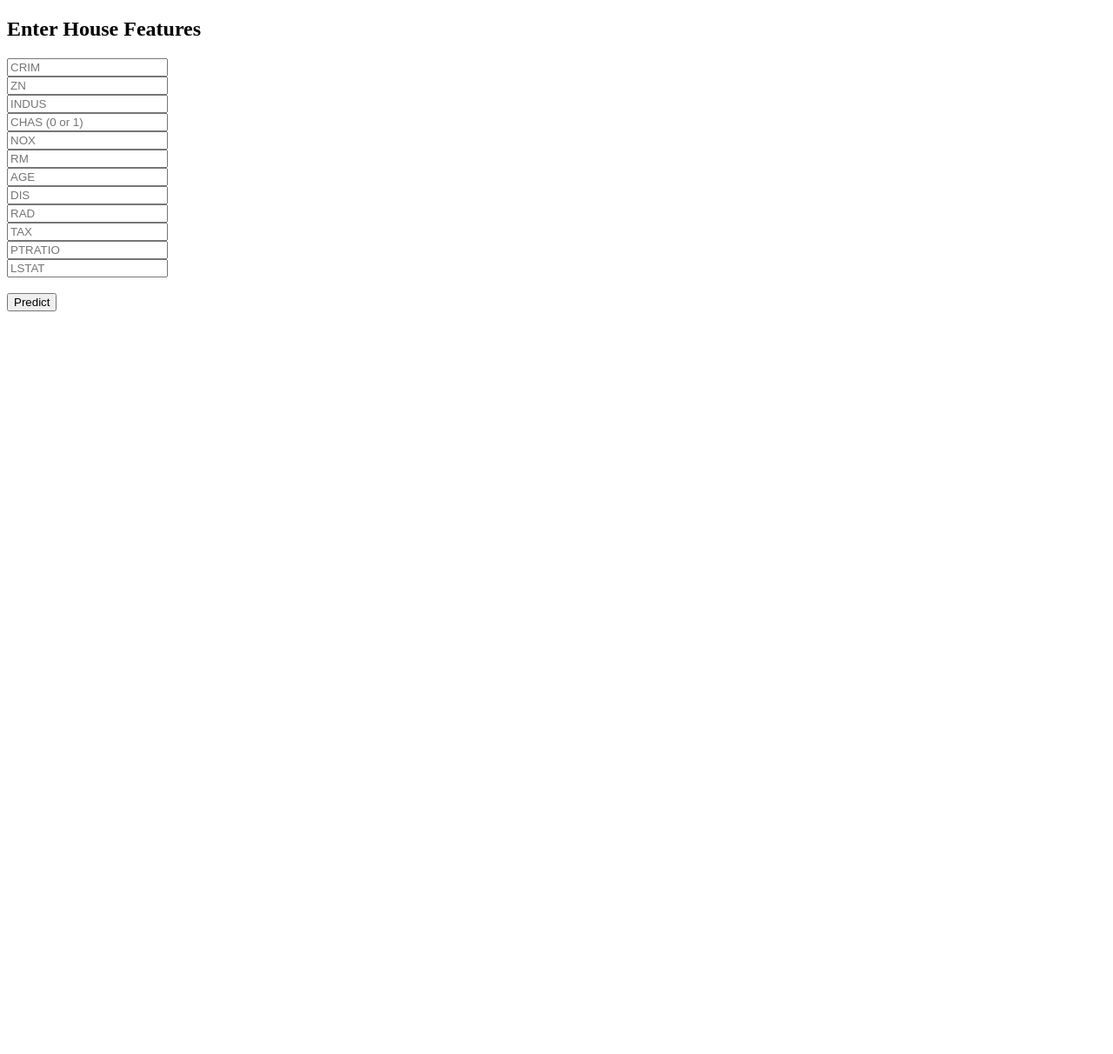
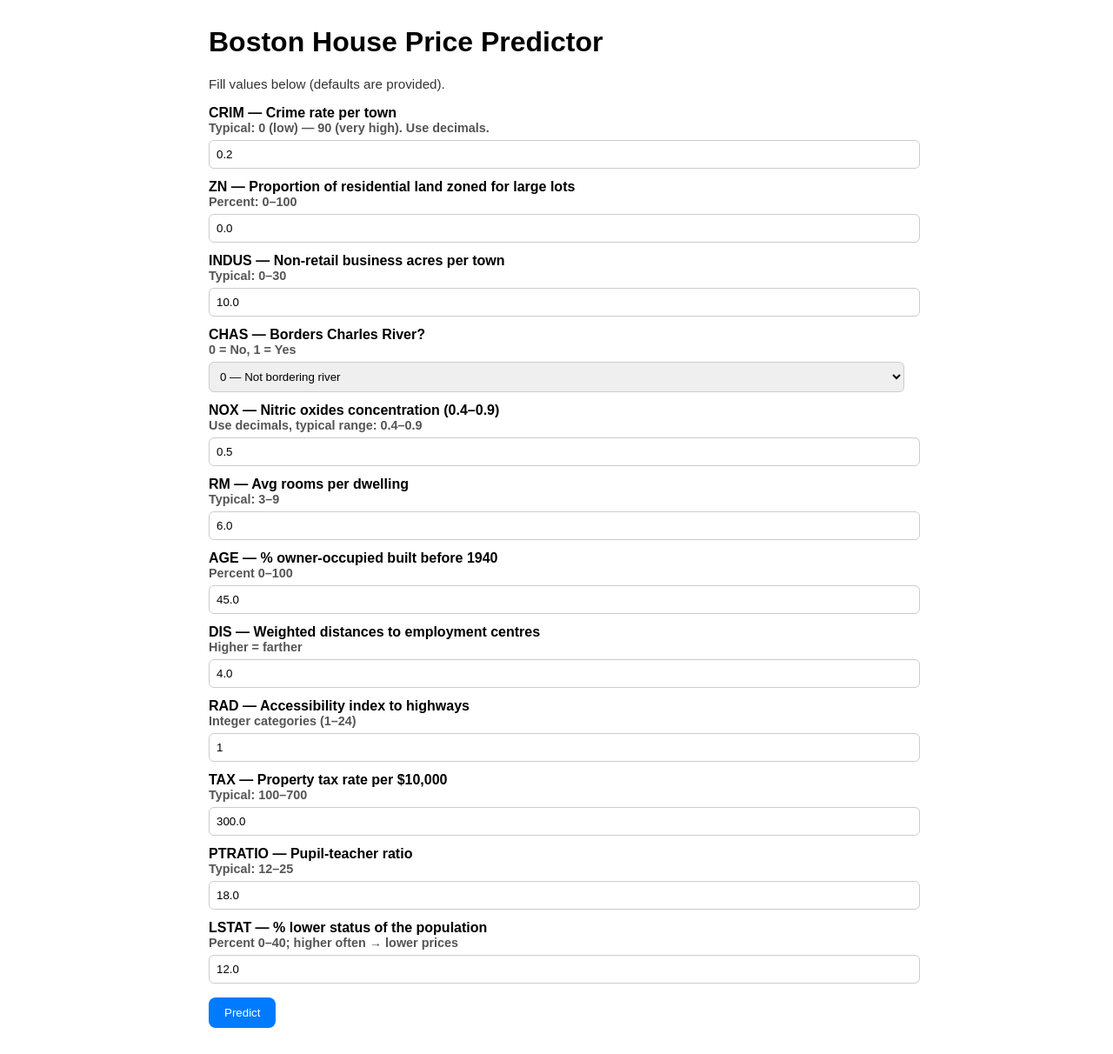
Before and after one commit to SonySunknal/Boston1-house-price, a Flask app: page / in a window 1280 px wide. Shown: the whole page at 87% size. Before the commit the page ends 358 px from the top, so only its background shows below. Run offline with Flask 3, Linux system fonts and the light colour scheme; parts of the project's set-up code (start-up, migrations or seed data) failed here and were passed over.

Commit message:
Friendly UI, validation, prepare for Render

```diff
--- a/app.py
+++ b/app.py
@@ -1,25 +1,81 @@
 from flask import Flask, request, render_template
 import pickle
 import numpy as np
+import os
 
-# Load model
-model = pickle.load(open("model.pkl", "rb"))
+# Load model and (optional) scaler if present
+BASE_DIR = os.path.dirname(__file__)
+MODEL_PATH = os.path.join(BASE_DIR, "model.pkl")
+SCALER_PATH = os.path.join(BASE_DIR, "scaler.pkl")
 
-# Initialize Flask
+# Load model (required)
+model = pickle.load(open(MODEL_PATH, "rb"))
+
+# Load scaler if available (optional)
+scaler = None
+if os.path.exists(SCALER_PATH):
+    try:
+        scaler = pickle.load(open(SCALER_PATH, "rb"))
+    except Exception:
+        scaler = None
+
+# IMPORTANT: order must match the order you used during training
+FEATURE_ORDER = ["CRIM", "ZN", "INDUS", "CHAS", "NOX", "RM", "AGE", "DIS", "RAD", "TAX", "PTRATIO", "LSTAT"]
+
 app = Flask(__name__)
 
 @app.route("/")
 def home():
-    return render_template("index.html")
+    # sensible defaults to help non-expert users
+    defaults = {
+        "CRIM": 0.2, "ZN": 0.0, "INDUS": 10.0, "CHAS": 0,
+        "NOX": 0.5, "RM": 6.0, "AGE": 45.0, "DIS": 4.0,
+        "RAD": 1, "TAX": 300.0, "PTRATIO": 18.0, "LSTAT": 12.0
+    }
+    return render_template("index.html", defaults=defaults, prediction_text=None, error=None)
 
 @app.route("/predict", methods=["POST"])
 def predict():
-    # Get values from form
-    features = [float(x) for x in request.form.values()]
-    final_features = [np.array(features)]
-    prediction = model.predict(final_features)[0]
+    errors = []
+    values = []
+    for feat in FEATURE_ORDER:
+        raw = request.form.get(feat, "").strip()
+        if raw == "":
+            errors.append(f"Missing value: {feat}")
+            values.append(np.nan)
+            continue
+        try:
+            if feat in ("CHAS", "RAD"):  # categorical/integer features
+                v = int(float(raw))
+            else:
+                v = float(raw)
+            values.append(v)
+        except ValueError:
+            errors.append(f"Invalid value for {feat}: {raw}")
+            values.append(np.nan)
 
-    return render_template("index.html", prediction_text=f"Predicted House Price: ${prediction:.2f}")
+    if errors:
+        # show errors and keep the entered values as defaults so user can correct
+        return render_template("index.html", prediction_text=None, error="; ".join(errors), defaults=dict(zip(FEATURE_ORDER, values)))
+
+    X = np.array([values])
+
+    # If you used a scaler during training, apply it here
+    if scaler is not None:
+        try:
+            X = scaler.transform(X)
+        except Exception as e:
+            return render_template("index.html", prediction_text=None, error=f"Scaler transform failed: {e}", defaults=dict(zip(FEATURE_ORDER, values)))
+
+    try:
+        prediction = model.predict(X)[0]
+    except Exception as e:
+        return render_template("index.html", prediction_text=None, error=f"Prediction failed: {e}", defaults=dict(zip(FEATURE_ORDER, values)))
+
+    # If your model was trained on median home values scaled (e.g. in $1000s), adjust here.
+    return render_template("index.html", prediction_text=f"Predicted House Price: ${prediction:.2f}", error=None, defaults=dict(zip(FEATURE_ORDER, values)))
 
 if __name__ == "__main__":
-    app.run(debug=True)
+    # Render will set PORT; keep default for local testing
+    port = int(os.environ.get("PORT", 5000))
+    app.run(debug=True, host="0.0.0.0", port=port)
--- a/templates/index.html
+++ b/templates/index.html
@@ -1,28 +1,96 @@
 <!DOCTYPE html>
 <html>
 <head>
-    <title>Boston House Price Prediction</title>
+  <meta charset="utf-8" />
+  <title>Boston House Price Predictor</title>
+  <style>
+    body{font-family:Arial,Helvetica,sans-serif;max-width:800px;margin:30px auto;padding:0 18px;}
+    label{display:block;margin-top:12px;font-weight:600;}
+    .hint{font-size:0.9rem;color:#555;margin-bottom:6px;}
+    input[type=number], select{width:100%;padding:8px;border-radius:6px;border:1px solid #ccc;}
+    .submit{margin-top:16px;padding:10px 18px;border-radius:8px;background:#007bff;color:#fff;border:none;cursor:pointer;}
+    .error{color:#b00020;margin-top:10px;}
+    .result{color:#006400;font-size:1.1rem;margin-top:12px;}
+    .small{font-size:0.95rem;color:#333;}
+  </style>
 </head>
 <body>
-    <h2>Enter House Features</h2>
-    <form action="/predict" method="post">
-        <!-- Replace with actual feature names -->
-        <input type="number" name="CRIM" placeholder="CRIM"><br>
-        <input type="number" name="ZN" placeholder="ZN"><br>
-        <input type="number" name="INDUS" placeholder="INDUS"><br>
-        <input type="number" name="CHAS" placeholder="CHAS (0 or 1)"><br>
-        <input type="number" name="NOX" placeholder="NOX"><br>
-        <input type="number" name="RM" placeholder="RM"><br>
-        <input type="number" name="AGE" placeholder="AGE"><br>
-        <input type="number" name="DIS" placeholder="DIS"><br>
-        <input type="number" name="RAD" placeholder="RAD"><br>
-        <input type="number" name="TAX" placeholder="TAX"><br>
-        <input type="number" name="PTRATIO" placeholder="PTRATIO"><br>
-        <input type="number" name="LSTAT" placeholder="LSTAT"><br>
-        <br>
-        <!-- Add all features here -->
-        <input type="submit" value="Predict">
-    </form>
-    <h3>{{ prediction_text }}</h3>
+  <h1>Boston House Price Predictor</h1>
+  <p class="small">Fill values below (defaults are provided).</p>
+
+  {% if error %}
+    <div class="error"><strong>Error:</strong> {{ error }}</div>
+  {% endif %}
+
+  <form method="post" action="/predict">
+    <label>CRIM — Crime rate per town
+      <div class="hint">Typical: 0 (low) — 90 (very high). Use decimals.</div>
+      <input type="number" step="0.001" name="CRIM" value="{{ defaults.CRIM }}">
+    </label>
+
+    <label>ZN — Proportion of residential land zoned for large lots
+      <div class="hint">Percent: 0–100</div>
+      <input type="number" step="0.1" name="ZN" value="{{ defaults.ZN }}">
+    </label>
+
+    <label>INDUS — Non-retail business acres per town
+      <div class="hint">Typical: 0–30</div>
+      <input type="number" step="0.1" name="INDUS" value="{{ defaults.INDUS }}">
+    </label>
+
+    <label>CHAS — Borders Charles River?
+      <div class="hint">0 = No, 1 = Yes</div>
+      <select name="CHAS">
+        <option value="0" {% if defaults.CHAS == 0 %}selected{% endif %}>0 — Not bordering river</option>
+        <option value="1" {% if defaults.CHAS == 1 %}selected{% endif %}>1 — Borders river</option>
+      </select>
+    </label>
+
+    <label>NOX — Nitric oxides concentration (0.4–0.9)
+      <div class="hint">Use decimals, typical range: 0.4–0.9</div>
+      <input type="number" step="0.001" name="NOX" value="{{ defaults.NOX }}">
+    </label>
+
+    <label>RM — Avg rooms per dwelling
+      <div class="hint">Typical: 3–9</div>
+      <input type="number" step="0.1" name="RM" value="{{ defaults.RM }}">
+    </label>
+
+    <label>AGE — % owner-occupied built before 1940
+      <div class="hint">Percent 0–100</div>
+      <input type="number" step="0.1" name="AGE" value="{{ defaults.AGE }}">
+    </label>
+
+    <label>DIS — Weighted distances to employment centres
+      <div class="hint">Higher = farther</div>
+      <input type="number" step="0.01" name="DIS" value="{{ defaults.DIS }}">
+    </label>
+
+    <label>RAD — Accessibility index to highways
+      <div class="hint">Integer categories (1–24)</div>
+      <input type="number" step="1" name="RAD" value="{{ defaults.RAD }}">
+    </label>
+
+    <label>TAX — Property tax rate per $10,000
+      <div class="hint">Typical: 100–700</div>
+      <input type="number" step="1" name="TAX" value="{{ defaults.TAX }}">
+    </label>
+
+    <label>PTRATIO — Pupil-teacher ratio
+      <div class="hint">Typical: 12–25</div>
+      <input type="number" step="0.1" name="PTRATIO" value="{{ defaults.PTRATIO }}">
+    </label>
+
+    <label>LSTAT — % lower status of the population
+      <div class="hint">Percent 0–40; higher often → lower prices</div>
+      <input type="number" step="0.1" name="LSTAT" value="{{ defaults.LSTAT }}">
+    </label>
+
+    <input class="submit" type="submit" value="Predict">
+  </form>
+
+  {% if prediction_text %}
+    <div class="result">{{ prediction_text }}</div>
+  {% endif %}
 </body>
 </html>
```
